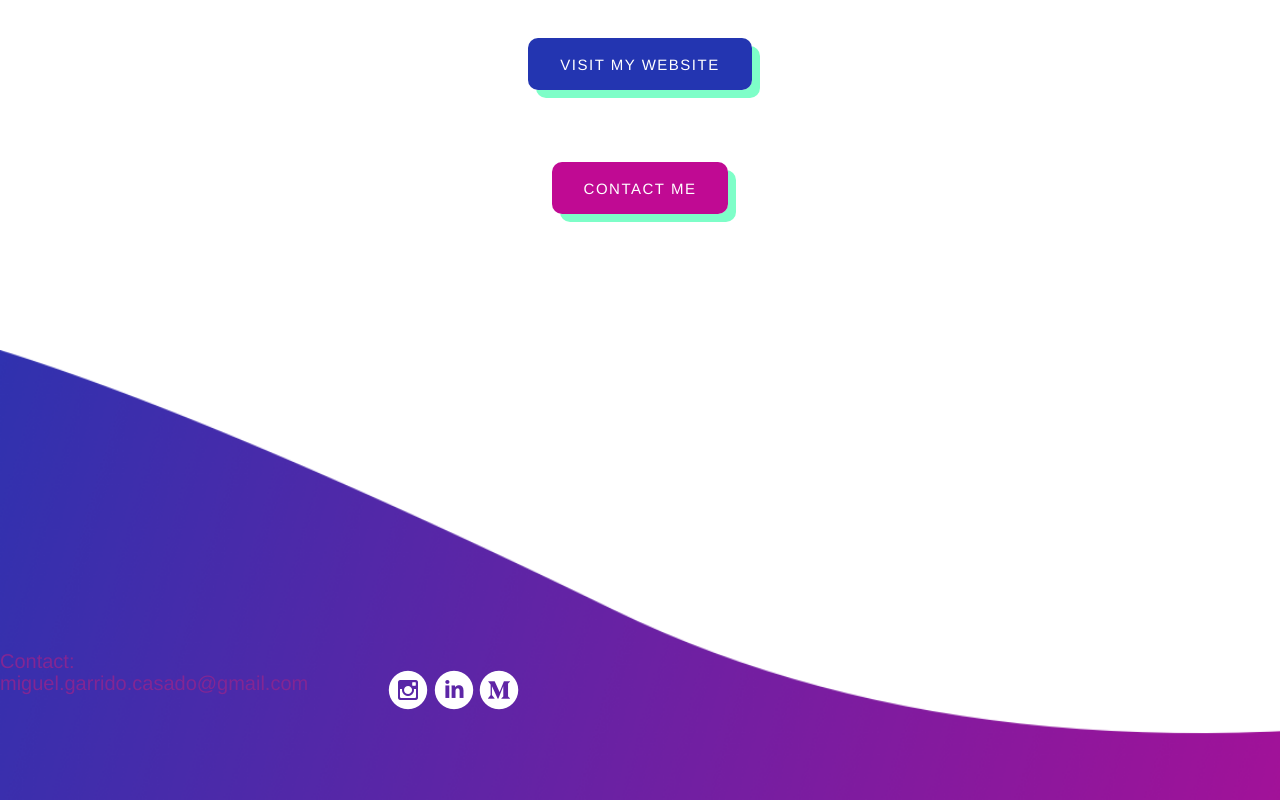
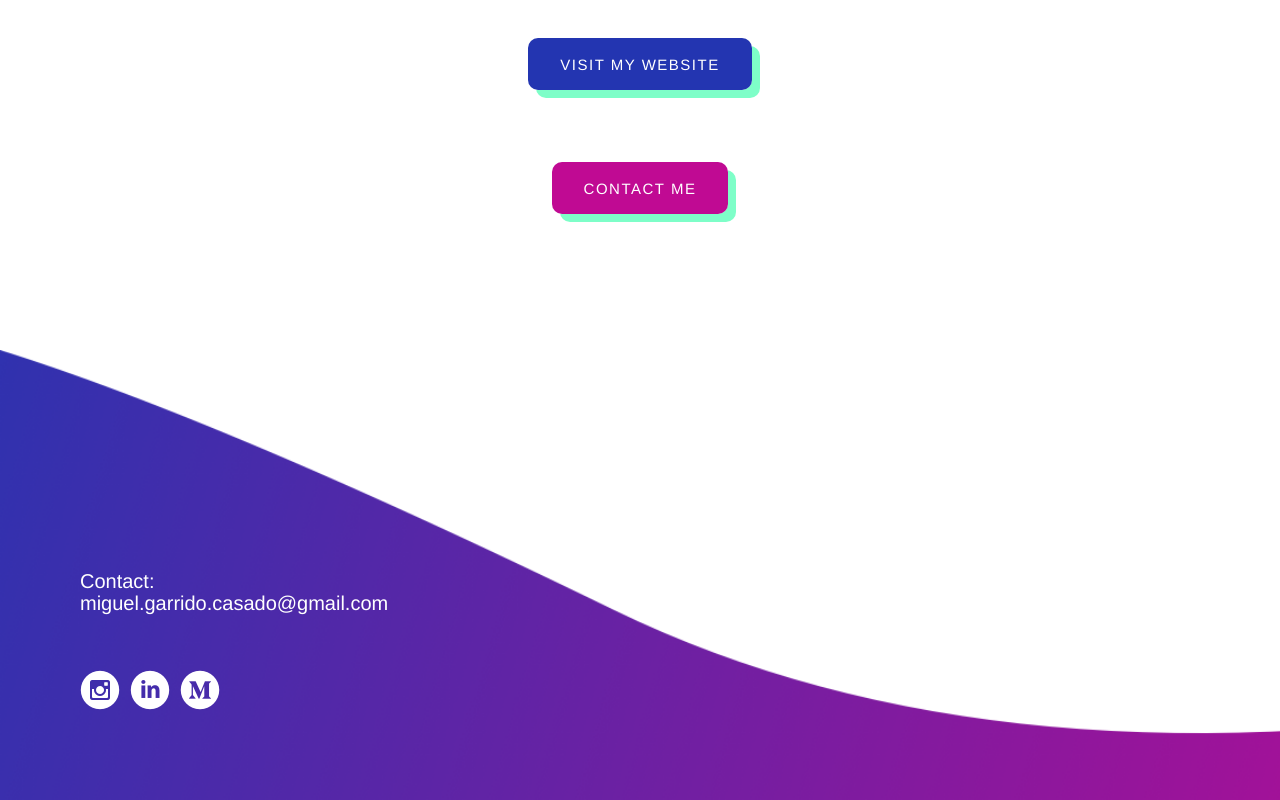
Before and after one commit to Miwel89/Landingmiguelgc, a plain HTML site: page index.html in a window 1280 px wide. Shown: the part 2725-3525 px from the top of the page. Drawn offline with Linux system fonts and the light colour scheme.

Commit message:
Landing9

```diff
--- a/index.html
+++ b/index.html
@@ -85,21 +85,22 @@
     </section>
 
     <section class="footer-background">
-
-            <div class="contact" >
-                    <ul>
-                            <li><a href="https//#">Contact:</a></li>
-                            <li><a href="https//#">miguel.garrido.casado@gmail.com</a></li>
-    </ul>
+        <div id="footer-elements">
+            <div class="contact">
+                <ul>
+                    <li><a href="https//#">Contact:</a></li>
+                    <li><a href="https//#">miguel.garrido.casado@gmail.com</a></li>
+                </ul>
 
             </div>
-        <div class="rss" >
-
-            <img src="imagenes/instagram.png">
-            <img src="imagenes/linkedin.png">
-            <img src="imagenes/medium.png">
-    </div>
-
+            <div class="rss">
+                <ul>
+                    <li><img src="imagenes/instagram.png"></li>
+                    <li><img src="imagenes/linkedin.png"></li>
+                    <li><img src="imagenes/medium.png"></li>
+                </ul>
+            </div>
+        </div>
     </section>
 
 
--- a/main.css
+++ b/main.css
@@ -165,23 +165,24 @@ padding: 0 40px;
     padding-bottom: 50px;
     background-repeat: no-repeat;
     background-size: cover;
-
-
+    /* flex-direction: column; */
 }
-.footer-background .rss
-{
+#footer-elements{
     margin-left: 80px;
     margin-bottom: 40px;
-    justify-content: space-between;
+}
+.rss ul {
+    display: flex;
 }
 
-
-
-.contact
-{
-
+.rss li {
+    margin-right: 10px;
+}
+.contact {
     height: 100px;
     font-size: 20px;
+}
+
+.contact a {
     color: rgb(255, 255, 255);
-
 }
```
